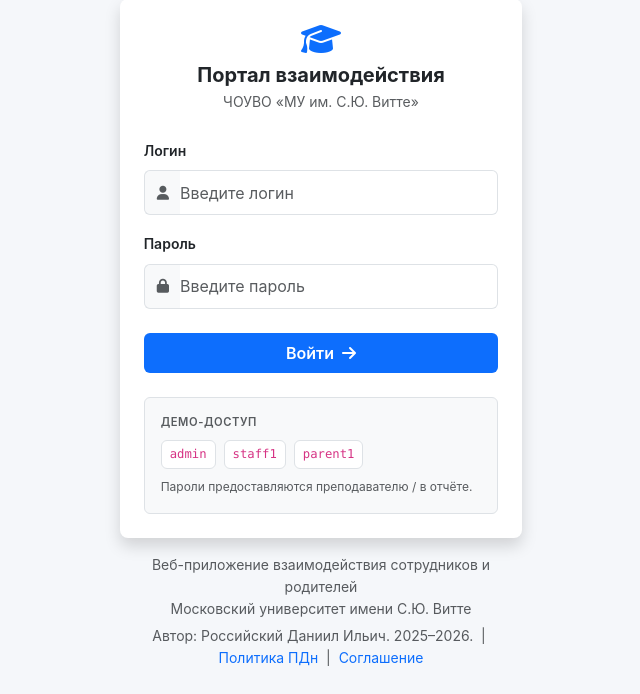
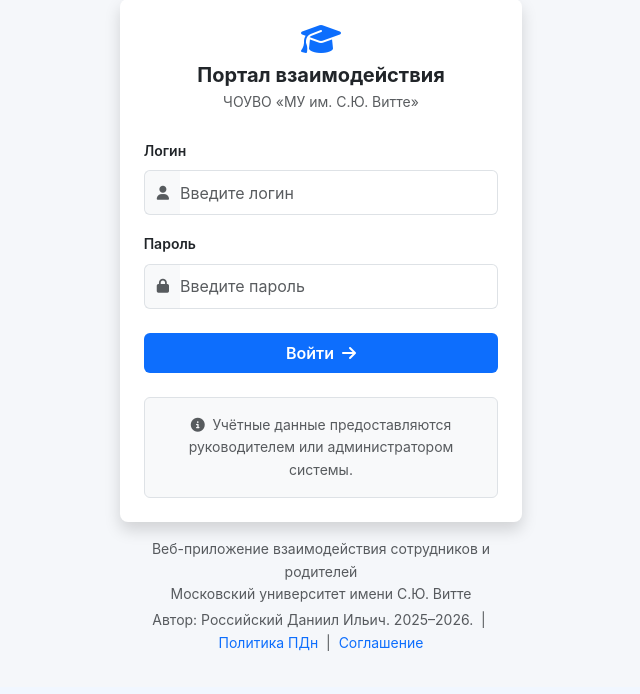
Before and after one commit to Ananice/Rossiiskii_35_WebApp_Parents, a Django app: template templates/auth/login.html in a window 1280 px wide. Shown: the part 113-807 px from the top of the page, without its empty margins (319-959 px from the left). After the commit the page ends 764 px from the top, so only its background shows below. Run offline with Django 3.2, Linux system fonts and the light colour scheme; the template is opened without the code that fills it, so the values that code supplies are empty.

Commit message:
fix(login): убраны демо-логины из публичного интерфейса

```diff
--- a/templates/auth/login.html
+++ b/templates/auth/login.html
@@ -61,18 +61,10 @@
         </form>
 
         <!-- Демо-доступ -->
-        <div class="mt-4 p-3 rounded bg-light border small">
-          <p class="fw-semibold mb-2 text-muted text-uppercase"
-             style="font-size:.7rem; letter-spacing:.05em;">Демо-доступ</p>
-          <div class="d-flex gap-2 flex-wrap mb-2">
-            <code class="bg-white border rounded px-2 py-1">admin</code>
-            <code class="bg-white border rounded px-2 py-1">staff1</code>
-            <code class="bg-white border rounded px-2 py-1">parent1</code>
-          </div>
-          <p class="text-muted mb-0" style="font-size:.75rem;">
-            Пароли предоставляются преподавателю / в отчёте.
-          </p>
-        </div>
+        <div class="mt-4 p-3 rounded bg-light border small text-center text-muted">
+		  <i class="fas fa-info-circle me-1"></i>
+		  Учётные данные предоставляются руководителем или администратором системы.
+		</div>
 
       </div>
     </div>
```
